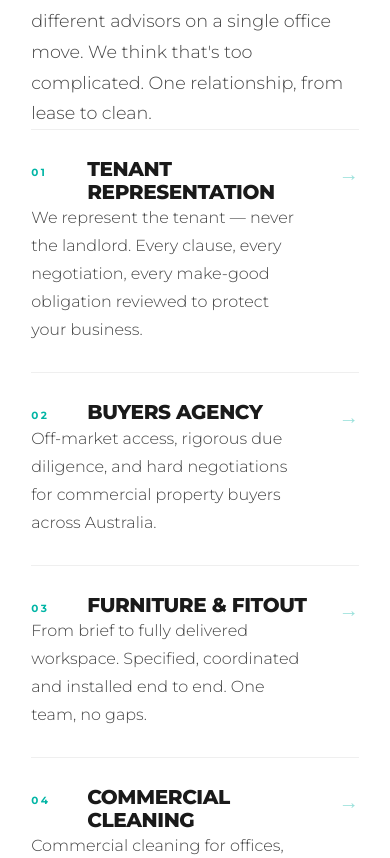
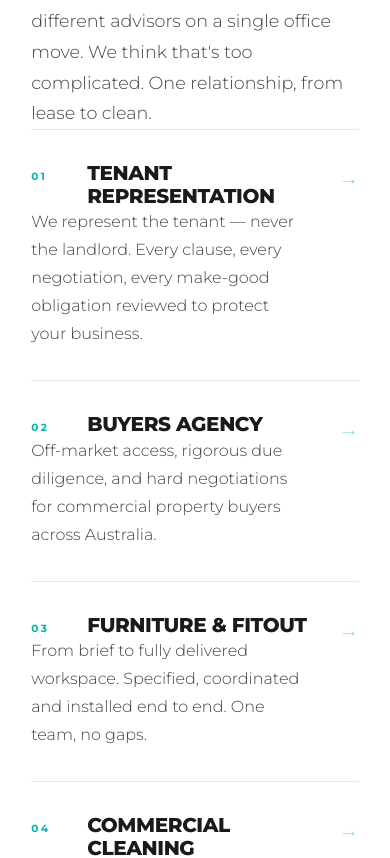
Before and after one commit to yossy-jk/yos-website, a Next.js app: page / in a window 390 px wide. Shown: the part 1080-1938 px from the top of the page. Built offline with nearby package versions, Linux system fonts and the light colour scheme.

Commit message:
Final mobile polish: service row borders more defined, row padding slightly more generous, CTA stat block smaller/heading bigger so conversation CTA dominates over stat.

```diff
--- a/src/app/page.tsx
+++ b/src/app/page.tsx
@@ -121,7 +121,7 @@ export default function Home() {
             {SERVICES.map((s, i) => (
               <FadeIn key={s.href} delay={i * 60}>
                 <Link href={s.href} className="group no-underline block"
-                  style={{ borderTop: i === 0 ? '1px solid #efefef' : undefined, borderBottom: '1px solid #efefef', paddingTop: 'clamp(1.75rem,4vw,2.75rem)', paddingBottom: 'clamp(1.75rem,4vw,2.75rem)' }}>
+                  style={{ borderTop: i === 0 ? '1px solid #e5e7eb' : undefined, borderBottom: '1px solid #e5e7eb', paddingTop: 'clamp(2rem,4vw,3rem)', paddingBottom: 'clamp(2rem,4vw,3rem)' }}>
                   <div className="flex items-start justify-between gap-8">
                     <div className="flex-1">
                       {/* Number + Title row */}
@@ -354,7 +354,7 @@ export default function Home() {
                   Commercial Property Advisors
                 </p>
                 <p className="text-white font-black uppercase leading-none tracking-tight"
-                  style={{ fontSize: 'clamp(1.75rem,5vw,5rem)', lineHeight: 1.15 }}>
+                  style={{ fontSize: 'clamp(1.5rem,4vw,4rem)', lineHeight: 1.2 }}>
                   100+<br />projects<br />delivered.
                 </p>
                 <p className="text-white/30 font-light mt-6" style={{ fontSize: '0.9rem', lineHeight: 1.7 }}>
```
